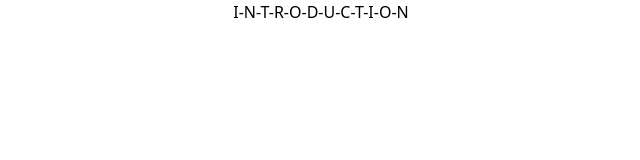
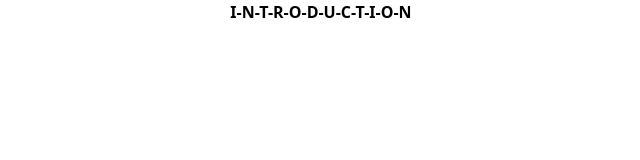
Before and after one commit to duong755/react-codebase, a React app: page / in a window 1280 px wide. Shown: the top 160 px of the page, without its empty margins (319-959 px from the left). Built offline with nearby package versions, Linux system fonts and the light colour scheme.

Commit message:
use one locale.json file, disable no-explity-any

```diff
--- a/src/app.tsx
+++ b/src/app.tsx
@@ -6,8 +6,8 @@ const App: React.FunctionComponent = () => {
   const { t } = useCustomTranslation();
 
   return (
-    <div>
-      <div className="text-center">{t("introduction")}</div>
+    <div className="text-center">
+      <div className="font-bold">{t("introduction")}</div>
     </div>
   );
 };
--- a/src/utils/translation/index.ts
+++ b/src/utils/translation/index.ts
@@ -2,14 +2,12 @@ import { default as i18next } from "i18next";
 import { initReactI18next, useTranslation } from "react-i18next";
 import type { Namespace, KeyPrefix, UseTranslationOptions, UseTranslationResponse } from "react-i18next";
 
-import { default as en } from "./locale/en.json";
+import { default as resources } from "./locale.json";
 
 const DEFAULT_NAMESPACE = "common";
 
 i18next.use(initReactI18next).init({
-  resources: {
-    en: en,
-  },
+  resources: resources,
   defaultNS: DEFAULT_NAMESPACE,
   cleanCode: true,
   lng: "en",
--- /dev/null
+++ b/src/utils/translation/locale.json
@@ -0,0 +1,12 @@
+{
+  "en": {
+    "common": {
+      "introduction": "I-N-T-R-O-D-U-C-T-I-O-N"
+    }
+  },
+  "vi": {
+    "common": {
+      "introduction": "Giới thiệu"
+    }
+  }
+}
--- a/src/utils/translation/locale/en.json
+++ /dev/null
@@ -1,5 +0,0 @@
-{
-  "common": {
-    "introduction": "I-N-T-R-O-D-U-C-T-I-O-N"
-  }
-}
```
Also changed, not shown: .eslintrc.js, 1 other file (tests, documents, lock files or other folders).
